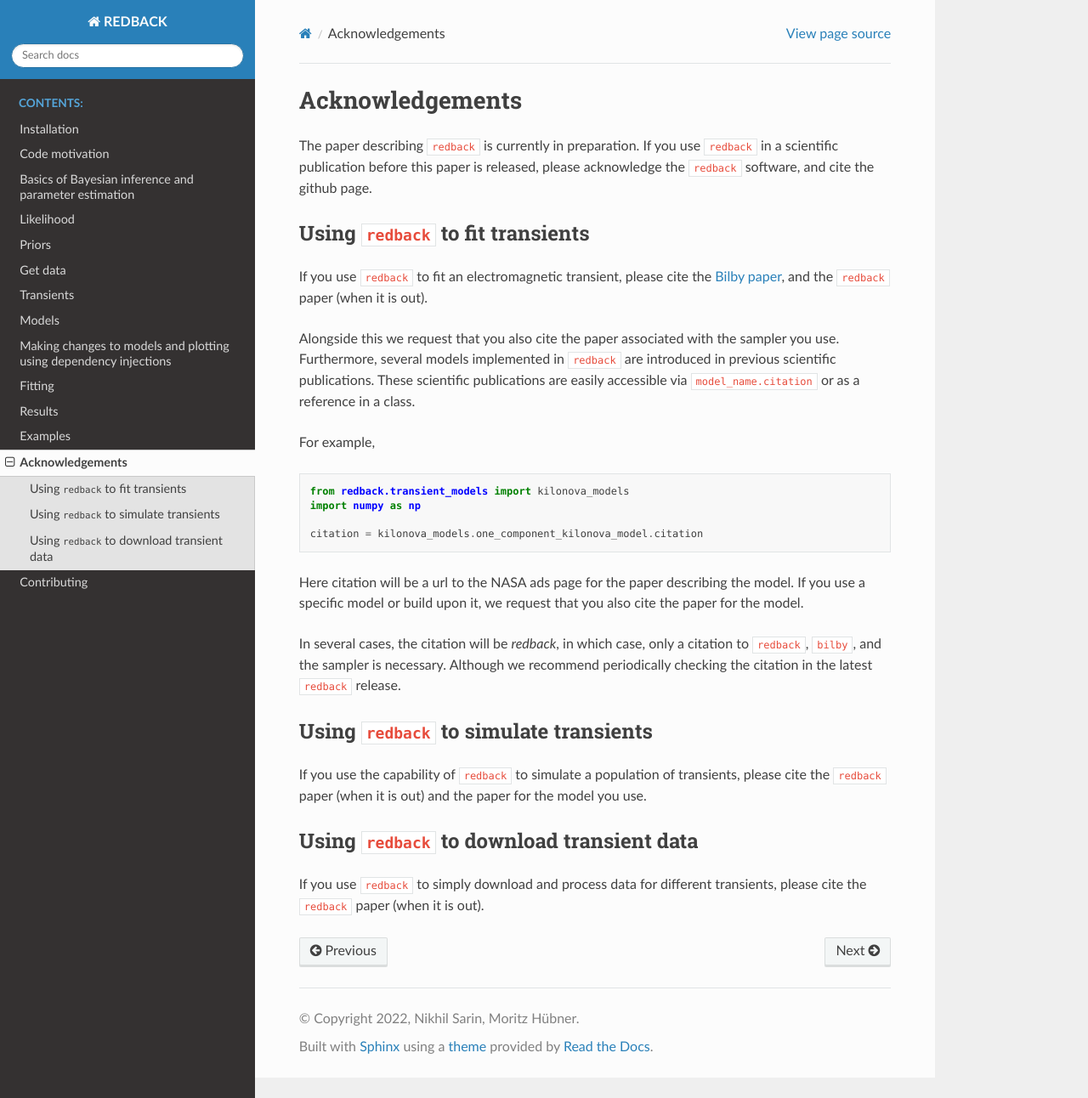
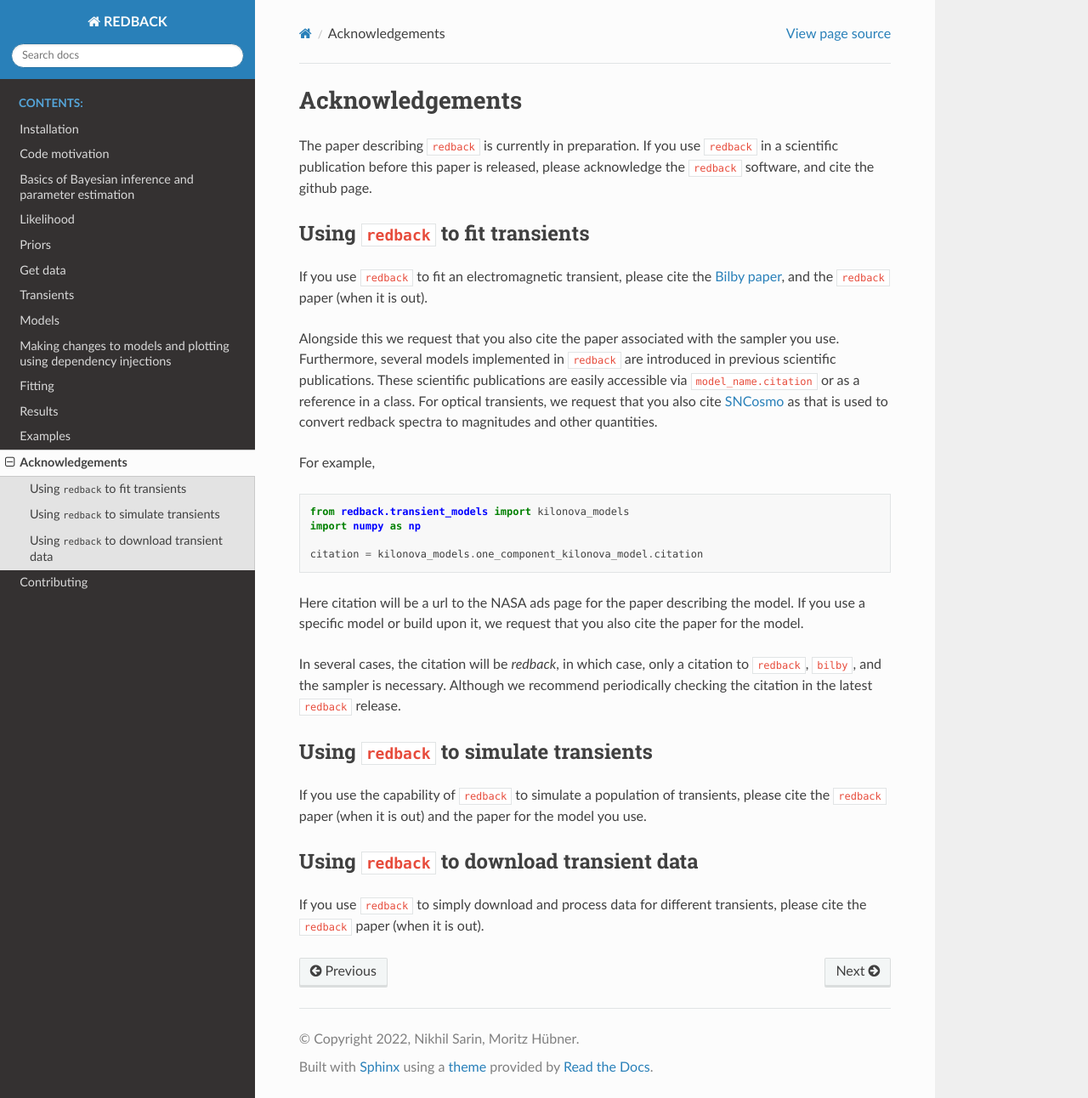
Before and after one commit to nikhil-sarin/redback, a Sphinx documentation site: the page built from docs/acknowledgements.txt, in a window 1280 px wide and 1292 px high. Shown: the whole window at 85% size. Built offline with Sphinx 7.4.7 and the Read the Docs theme 2.0.0, drawn with Linux system fonts in a browser that asks for light colours.

Commit message:
slight update

```diff
--- a/docs/acknowledgements.txt
+++ b/docs/acknowledgements.txt
@@ -16,6 +16,8 @@ and the :code:`redback` paper (when it is out).
 Alongside this we request that you also cite the paper associated with the sampler you use.
 Furthermore, several models implemented in :code:`redback` are introduced in previous scientific publications.
 These scientific publications are easily accessible via :code:`model_name.citation` or as a reference in a class.
+For optical transients, we request that you also cite `SNCosmo <https://sncosmo.readthedocs.io/en/stable/index.html>`_ as that is used to convert redback
+spectra to magnitudes and other quantities.
 
 For example,
 
--- a/requirements.txt
+++ b/requirements.txt
@@ -4,6 +4,7 @@ pandas
 scipy
 selenium==3.8.0
 bilby
+sncosmo
 lalsuite
 kilonova-heating-rate
 matplotlib
```
